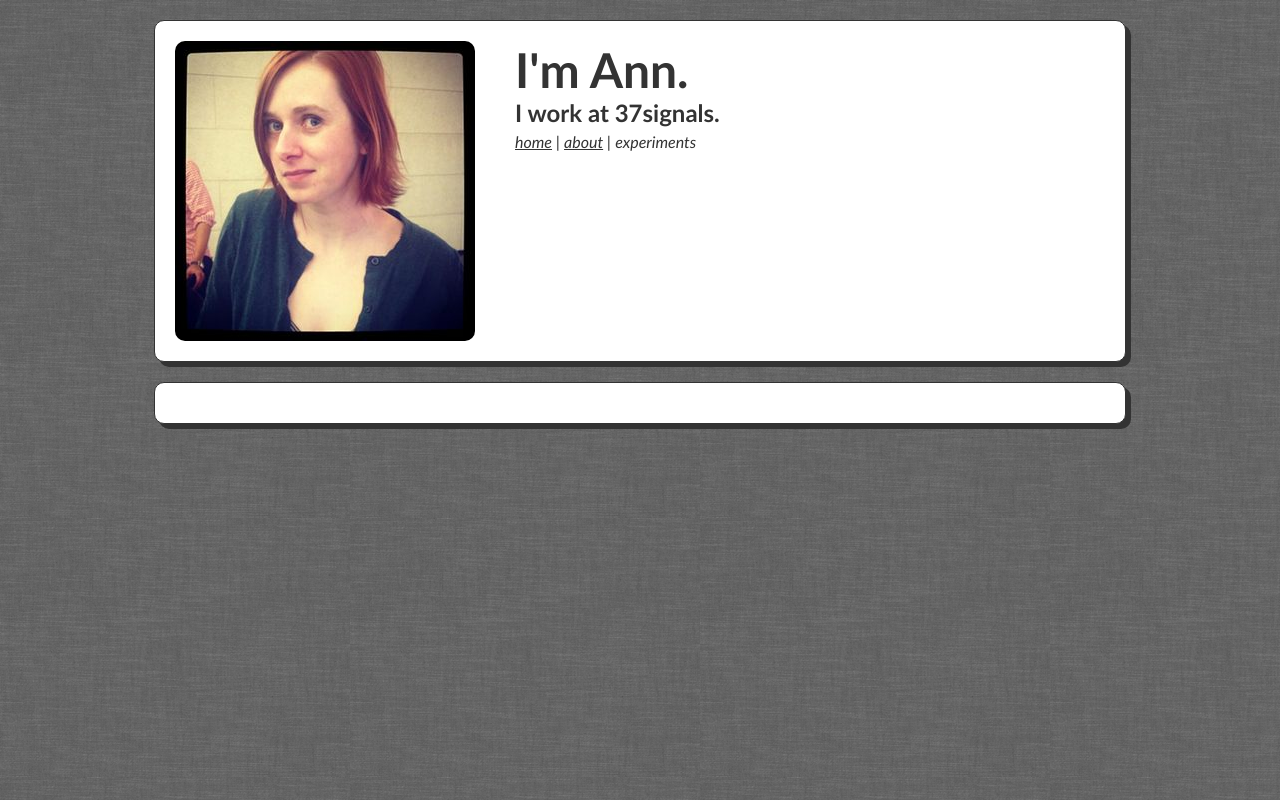
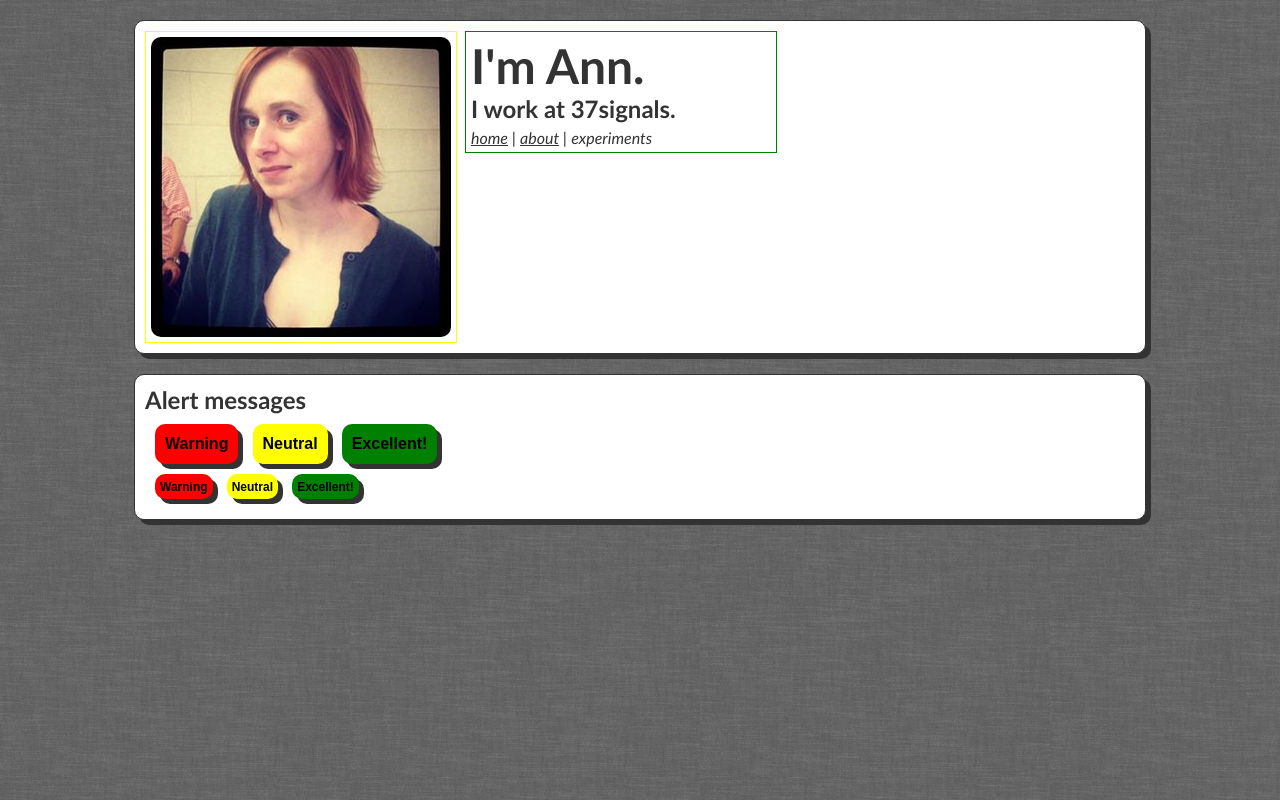
Before and after one commit to rocketslide/starterleague-w2, a plain HTML site: page experiments.html in a window 1280 px wide. Drawn offline with Linux system fonts and the light colour scheme.

Commit message:
Updates that I'm not particularly happy with

```diff
--- a/amg.css
+++ b/amg.css
@@ -10,15 +10,32 @@ a:visited {text-decoration: underline; color:#333; font-size: 100%; }
 a:hover {text-decoration: underline; color:#333; font-size: 100%;}
 a:active {text-decoration: underline; color:#333; font-size: 100%;}
 
-.container {width: 930px; background-color: #fff; padding: 20px;
-	margin: 20px auto; border: 1px solid #333; box-shadow: 5px 5px #333}
-.container-3-column {}
+.container {width: 990px; background-color: #fff; padding: 10px;
+ border: 1px solid #333; box-shadow: 5px 5px #333;
+ position: relative; margin: 20 auto;}
+
 
 .round-border {border-radius: 10px;}
 
-.right {float: right;width: 590px; clear: both;}
-.left {margin-right: 590px; }
+
+.right {position: absolute; left: 650px; border: 1px red solid; width: 300px; padding: 5px;}
+
+.center {position: absolute;  left: 330px; border: 1px green solid; width: 300px; padding: 5px;}
+
+.left {width: 300px; padding: 5px; border: 1px yellow solid;}
+
 ul {list-style: none inside;}
 .nav-links {padding-top: 5px; clear: both;}
 .nav-links-list {display: inline; font-style: italic;}
 .headline {font-weight: bold;}
+
+button {border-radius: 10px; box-shadow: 5px 5px #333;  }
+.button-list {margin: 10px 5px;}
+.buttons {display: inline; margin: 5px;}
+.large-button {height: 40px; width: auto; padding: 5px 10px; font-size: 1em; font-weight: bold;}
+.small-button {height: 25px; width: auto; padding: 5px; font-size: .75em; font-weight: bold;}
+
+
+.warning {background-color: red; }
+.neutral {background-color: yellow;}
+.excellent {background-color: green;}
--- a/experiments.html
+++ b/experiments.html
@@ -9,7 +9,7 @@
   </head>
   <body>
 <div class="container container-top round-border">
-	<div class="right">
+	<div class="center">
 		<h1>I'm Ann.
 		</h1>
 		<h3>
@@ -27,6 +27,18 @@
 
 </div><!--container-->
 <div class="container round-border">
+	<h3>Alert messages</h3>
+	<ul class="button-list">
+		<li class="buttons"><button class="large-button warning">Warning</button></li>
+		<li class="buttons"><button class="large-button neutral">Neutral</buttom></li>
+		<li class="buttons"><button class="large-button excellent ">Excellent!</buttom></li>
+	</ul>
+	<ul class="button-list">
+		<li class="buttons"><button class="small-button warning">Warning</button></li>
+		<li class="buttons"><button class="small-button neutral">Neutral</buttom></li>
+		<li class="buttons"><button class="small-button excellent ">Excellent!</buttom></li>
+	</ul>
+
 
 </div><!--container-->
   </body>
```
Also changed, not shown: about.html (+2 -2 lines), index.html (+4 -1 lines), 1 other file.
